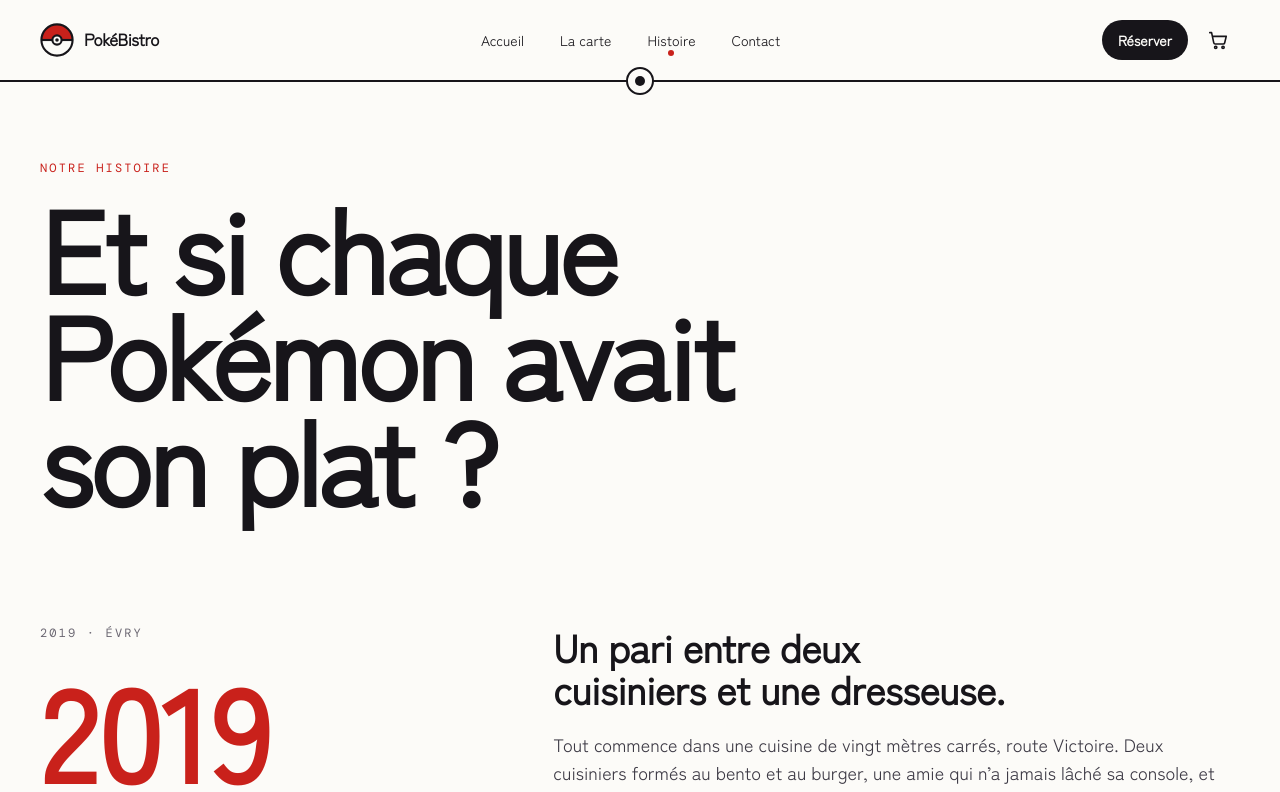
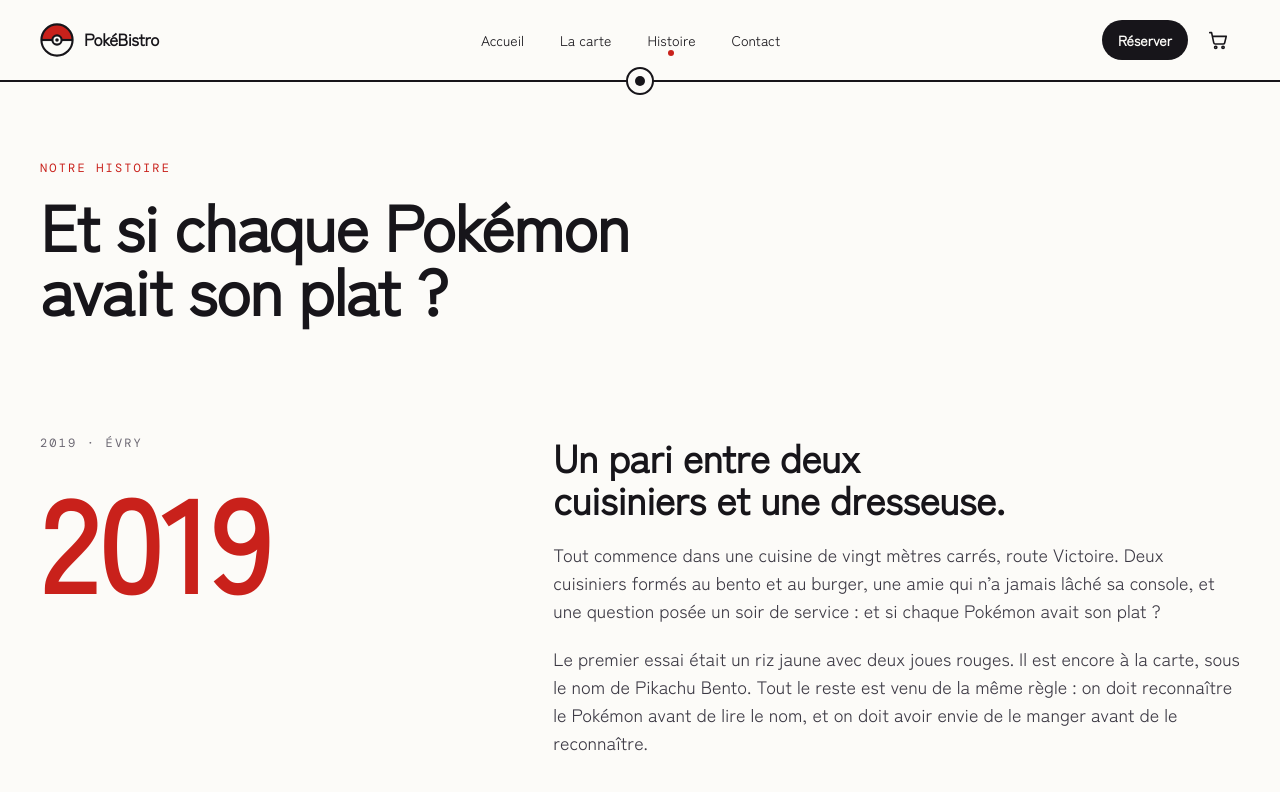
Before and after one commit to drakurei/PokeBistro, a React (Vite) app: page /histoire in a window 1280 px wide. Shown: the top 792 px of the page. Built offline with nearby package versions, Linux system fonts and the light colour scheme; a web font is replaced by a local one.

Commit message:
fix: reduced-motion layout of the hero and story title size
With reduced motion nothing is animated, so the hero and the reveals no longer call gsap.set with
clearProps (it left an inline transform that doubled the CSS translate of the Poké Ball)

```diff
--- a/src/components/home/Hero.jsx
+++ b/src/components/home/Hero.jsx
@@ -18,6 +18,7 @@ export default function Hero() {
   useGSAP(
     () => {
       const mm = gsap.matchMedia()
+      // With reduced motion the hero is simply rendered: no timeline, no inline styles
       mm.add(FULL, () => {
         const tl = gsap.timeline({ delay: LOADER_DURATION, defaults: { ease: 'power3.out' } })
         tl.fromTo('.hero-belt', { scaleX: 0 }, { scaleX: 1, duration: 0.7, ease: 'power2.inOut' })
@@ -47,11 +48,6 @@ export default function Hero() {
             { scale: 1, opacity: 1, duration: 0.5, stagger: 0.07 },
             '-=0.3',
           )
-      })
-      mm.add('(prefers-reduced-motion: reduce)', () => {
-        gsap.set('.hero-belt, .hero-eyebrow, .hero-word, .hero-ball, .hero-lead, .hero-cta, .hero-coin', {
-          clearProps: 'all',
-        })
       })
     },
     { scope: root },
--- a/src/components/motion/Reveal.jsx
+++ b/src/components/motion/Reveal.jsx
@@ -1,5 +1,5 @@
 import { useRef } from 'react'
-import { gsap, useGSAP, FULL, REDUCED } from '../../lib/motion'
+import { gsap, useGSAP, FULL } from '../../lib/motion'
 
 // Reveals its content once, when it enters the viewport (opacity + 24px rise).
 // With reduced motion the content is simply visible.
@@ -23,9 +23,6 @@ export default function Reveal({ as: Tag = 'div', delay = 0, y = 24, children, c
           },
         )
       })
-      mm.add(REDUCED, () => {
-        gsap.set(ref.current, { clearProps: 'all' })
-      })
     },
     { scope: ref },
   )
--- a/src/routes/StoryPage.jsx
+++ b/src/routes/StoryPage.jsx
@@ -51,7 +51,7 @@ export default function StoryPage() {
       <section className="pt-(--spacing-header)">
         <div className="container-pb pt-12 md:pt-20">
           <p className="font-mono text-xs tracking-[0.18em] text-lacquer uppercase">Notre histoire</p>
-          <h1 className="mt-4 max-w-4xl font-display text-display-xl text-balance">
+          <h1 className="mt-4 max-w-4xl font-display text-display-lg text-balance">
             Et si chaque Pokémon avait son plat ?
           </h1>
         </div>
```
